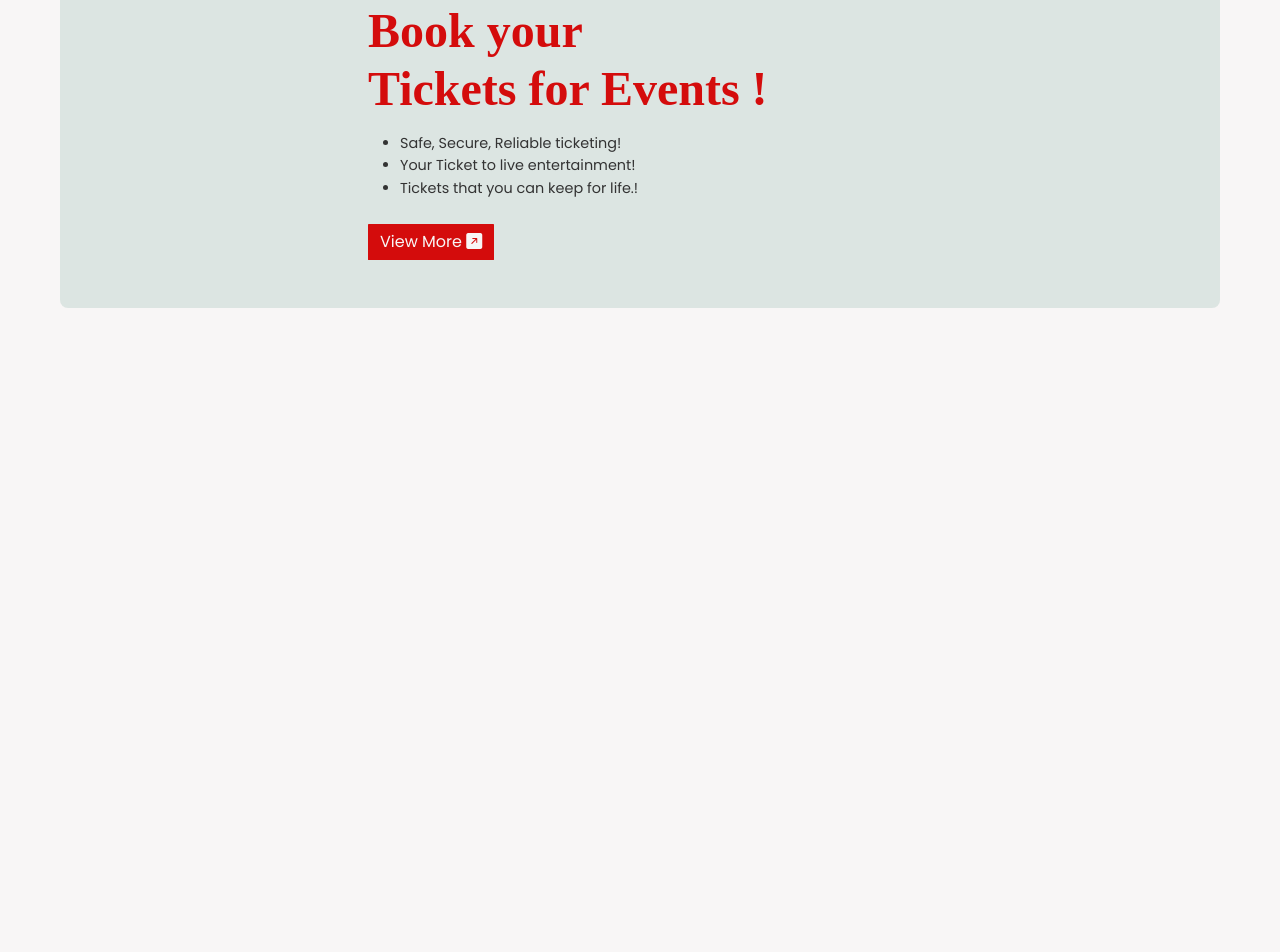
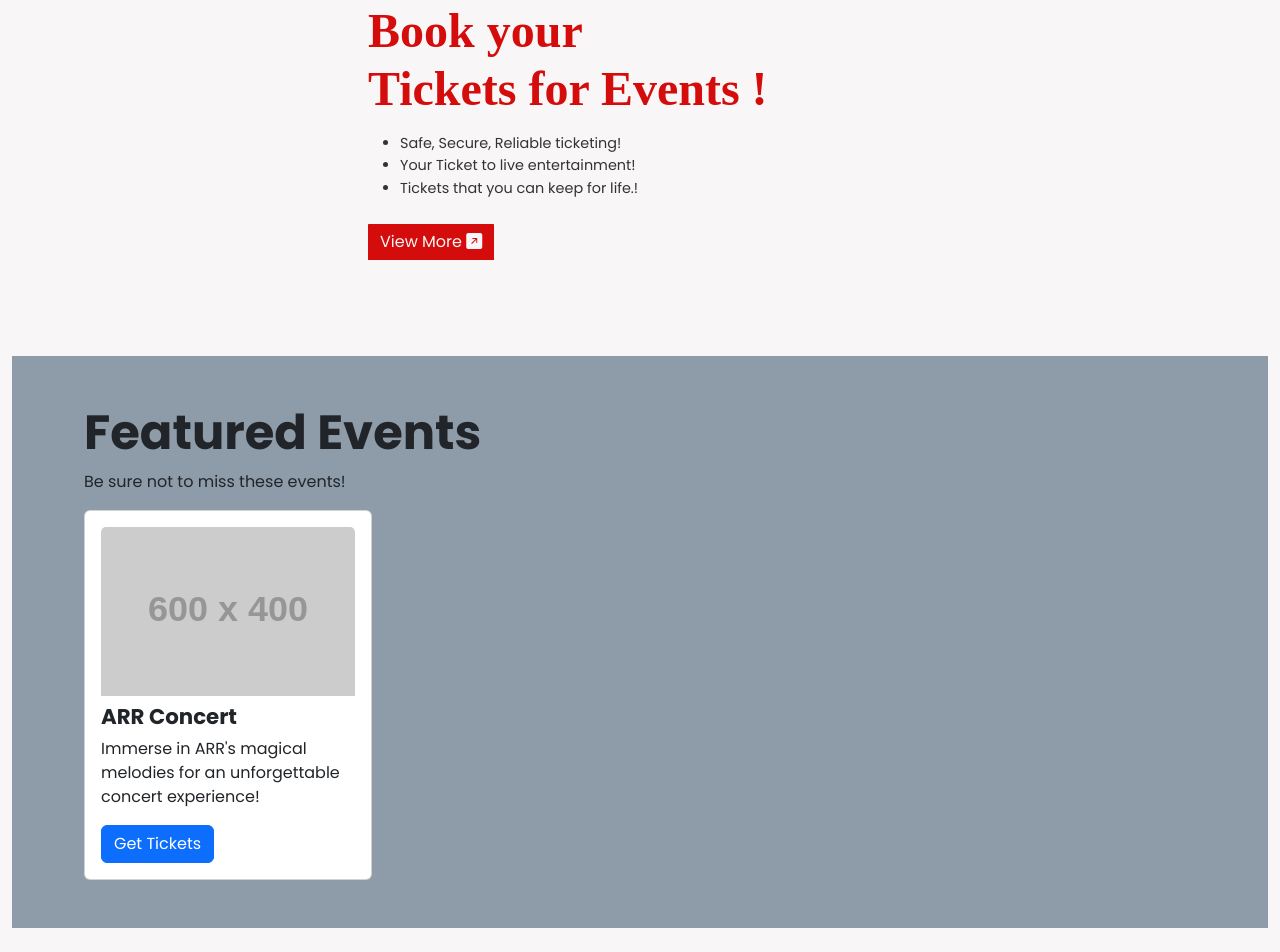
Before and after one commit to santhosh-vairamuthu/tickethive-dapp, a React (Create React App) app: page / in a window 1280 px wide. Shown: the part 158-1110 px from the top of the page. Before the commit the page ends 800 px from the top, so only its background shows below. Built offline with nearby package versions, Linux system fonts and the light colour scheme; a web font is replaced by a local one.

Commit message:
feature event edit in home page

```diff
--- a/src/Home.js
+++ b/src/Home.js
@@ -5,7 +5,7 @@ function Home() {
 
     return (
         <div className="container-fluid Home">
-            <div className="p-5 mb-4">
+            <div className="px-5 mt-5">
                 <div className="container-fluid py-5  rounded-3 HomeJumbotron">
                     <div className="container JumbotronContent">
                         <h1 className="display-5 fw-bold">Book your<br/>Tickets for Events !</h1>
@@ -18,6 +18,27 @@ function Home() {
                     </div>
                 </div>
             </div>
+
+            <div className="px-5 mt-5 mb-4 homeViewMore">
+                <div className="container-fluid py-5  rounded-3 ">
+                    <div className="container homeViewMoreContent">
+                        <h3 className="display-5 fw-bold">Featured Events</h3>
+                        <p className="col-md-8">Be sure not to miss these events!</p>
+                        <div className="row-3">
+                            <div className="card p-3 col-4 col-md-4 homeCards" style={{ width: "18rem" }}>
+                                <img src="https://placehold.co/600x400" className="card-img-top" alt="event" />
+                                <div className="card-body p-0 mt-2">
+                                    <h5 className="card-title">ARR Concert</h5>
+                                    <p className="card-text">Immerse in ARR's magical melodies for an unforgettable concert experience!</p>
+                                    {/* eslint-disable-next-line jsx-a11y/anchor-is-valid */}
+                                    <a href="#" className="btn btn-primary">Get Tickets</a>
+                                </div>
+                            </div>
+                        </div>
+                    </div>
+                </div>
+            </div>
+
         </div>
 
     );
--- a/src/index.css
+++ b/src/index.css
@@ -151,9 +151,7 @@ small {font-size: 0.750rem; /* 12px */}
 
 
 .Home .HomeJumbotron{
-  background: var(--secondary-light);
-  backdrop-filter: blur( 10px );
-  -webkit-backdrop-filter: blur( 15px );
+
   border-radius: 10px;
 }
 
@@ -191,3 +189,7 @@ small {font-size: 0.750rem; /* 12px */}
 .Home .HomeJumbotron .JumbotronContent .EventRedirect.btn:visited{
   background-color: var(--primary-dark);
 }
+
+.Home .homeViewMore{
+  background-color: var(--accent);
+}
```
